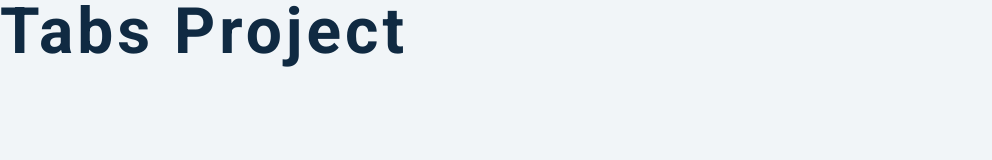
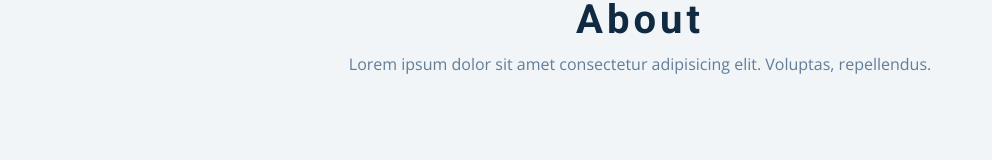
Before and after one commit to BeataJ/tabs, a plain HTML site: page index.html in a window 1280 px wide. Shown: the whole page, without its empty margins (0-992 px from the left). Drawn offline with nearby package versions, Linux system fonts and the light colour scheme.

Commit message:
html section .title p

```diff
--- a/index.html
+++ b/index.html
@@ -11,6 +11,14 @@
     <script src="app.js" defer></script>
   </head>
   <body>
-    <h1>tabs project</h1>
+    <section>
+      <div class="title">
+        <h2>about</h2>
+        <p>
+          Lorem ipsum dolor sit amet consectetur adipisicing elit. Voluptas,
+          repellendus.
+        </p>
+      </div>
+    </section>
   </body>
 </html>
```
